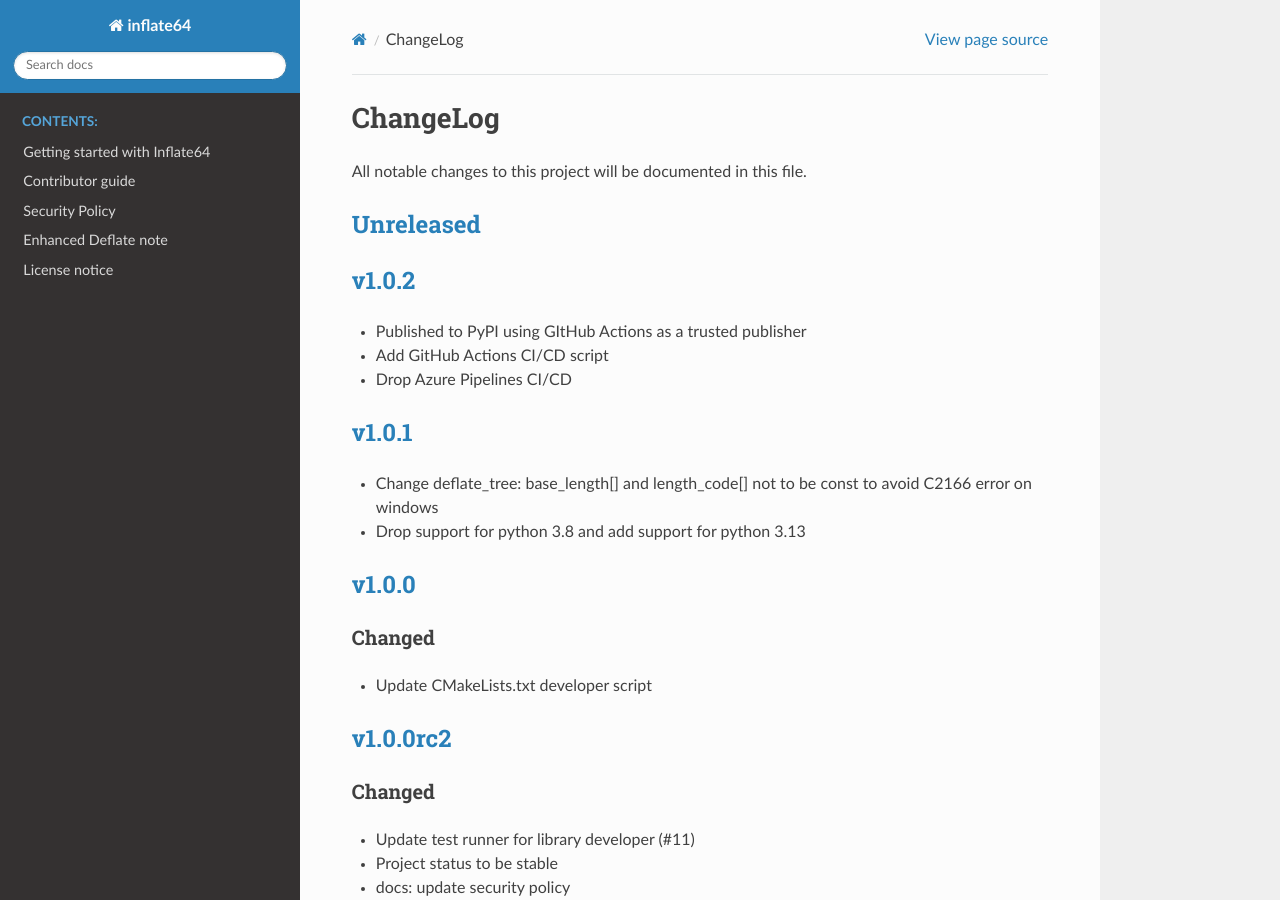
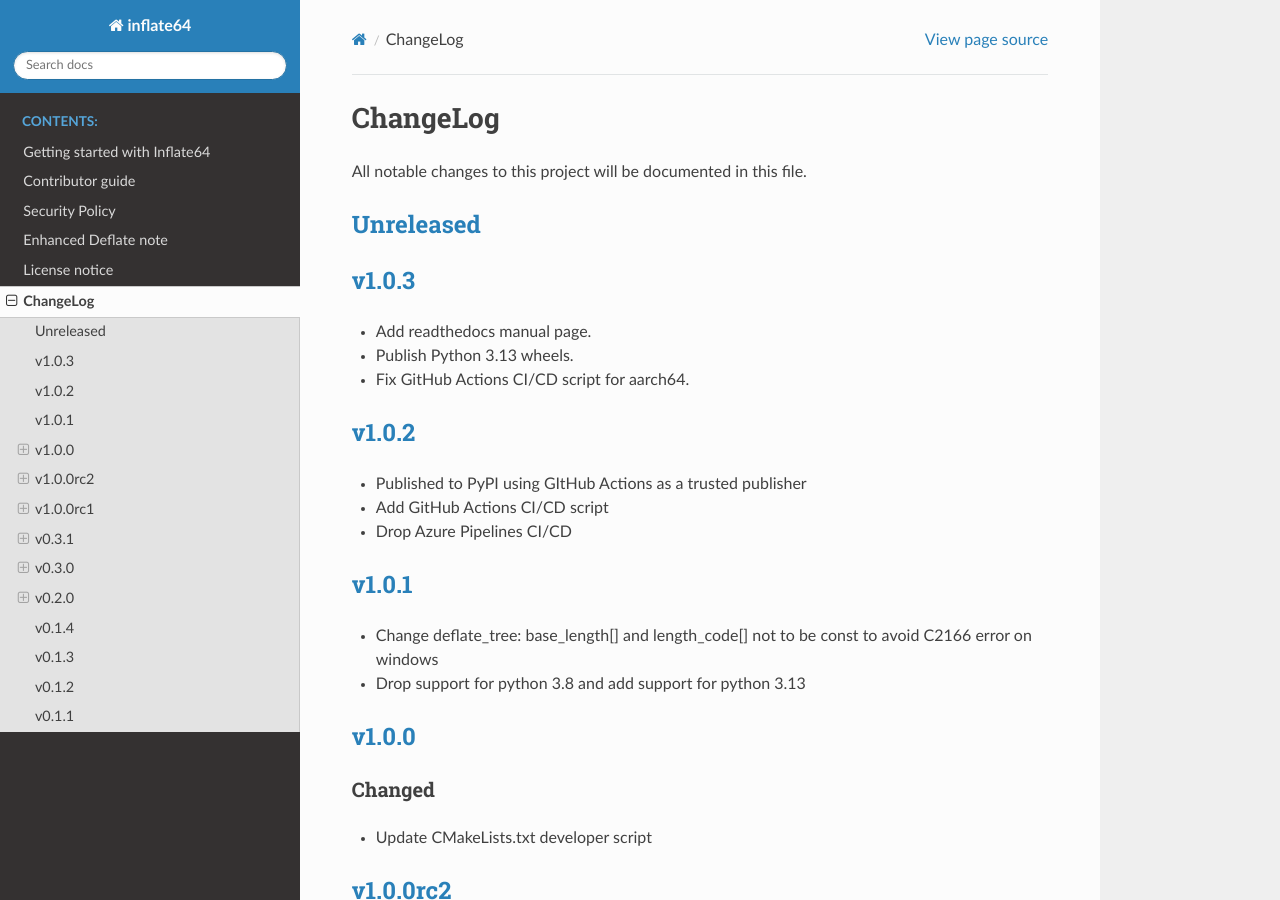
Before and after one commit to miurahr/inflate64, a Sphinx documentation site: the page built from docs/Changelog.rst, in a window 1280 px wide and 900 px high. Built offline with Sphinx 7.4.7 and the Read the Docs theme 3.1.0, drawn with Linux system fonts in a browser that asks for light colours; pages that are not in the unit, such as notebooks, are missing from menus.

Commit message:
Release version 1.0.3

```diff
--- a/docs/Changelog.rst
+++ b/docs/Changelog.rst
@@ -6,6 +6,13 @@ All notable changes to this project will be documented in this file.
 
 `Unreleased`_
 =============
+
+v1.0.3_
+=======
+
+* Add readthedocs manual page.
+* Publish Python 3.13 wheels.
+* Fix GitHub Actions CI/CD script for aarch64.
 
 v1.0.2_
 =======
@@ -113,16 +120,17 @@ v0.1.1_
 * Support decompression/inflation
 
 .. History links
-.. _Unreleased: https://codeberg.org/miurahr/inflate64/compare/v1.0.2...HEAD
-.. _v1.0.2: https://codeberg.org/miurahr/inflate64/compare/v1.0.1...v1.0.2
-.. _v1.0.1: https://codeberg.org/miurahr/inflate64/compare/v1.0.0...v1.0.1
-.. _v1.0.0: https://codeberg.org/miurahr/inflate64/compare/v1.0.0rc2...v1.0.0
-.. _v1.0.0rc2: https://codeberg.org/miurahr/inflate64/compare/v1.0.0rc1...v1.0.0rc2
-.. _v1.0.0rc1: https://codeberg.org/miurahr/inflate64/compare/v0.3.1...v1.0.0rc1
-.. _v0.3.1: https://codeberg.org/miurahr/inflate64/compare/v0.3.0...v0.3.1
-.. _v0.3.0: https://codeberg.org/miurahr/inflate64/compare/v0.2.0...v0.3.0
-.. _v0.2.0: https://codeberg.org/miurahr/inflate64/compare/v0.1.4...v0.2.0
-.. _v0.1.4: https://codeberg.org/miurahr/inflate64/compare/v0.1.3...v0.1.4
-.. _v0.1.3: https://codeberg.org/miurahr/inflate64/compare/v0.1.2...v0.1.3
-.. _v0.1.2: https://codeberg.org/miurahr/inflate64/compare/v0.1.1...v0.1.2
-.. _v0.1.1: https://codeberg.org/miurahr/inflate64/compare/v0.1.0...v0.1.1
+.. _Unreleased: https://github.com/miurahr/inflate64/compare/v1.0.3...HEAD
+.. _v1.0.3: https://github.com/miurahr/inflate64/compare/v1.0.2...v1.0.3
+.. _v1.0.2: https://github.com/miurahr/inflate64/compare/v1.0.1...v1.0.2
+.. _v1.0.1: https://github.com/miurahr/inflate64/compare/v1.0.0...v1.0.1
+.. _v1.0.0: https://github.com/miurahr/inflate64/compare/v1.0.0rc2...v1.0.0
+.. _v1.0.0rc2: https://github.com/miurahr/inflate64/compare/v1.0.0rc1...v1.0.0rc2
+.. _v1.0.0rc1: https://github.com/miurahr/inflate64/compare/v0.3.1...v1.0.0rc1
+.. _v0.3.1: https://github.com/miurahr/inflate64/compare/v0.3.0...v0.3.1
+.. _v0.3.0: https://github.com/miurahr/inflate64/compare/v0.2.0...v0.3.0
+.. _v0.2.0: https://github.com/miurahr/inflate64/compare/v0.1.4...v0.2.0
+.. _v0.1.4: https://github.com/miurahr/inflate64/compare/v0.1.3...v0.1.4
+.. _v0.1.3: https://github.com/miurahr/inflate64/compare/v0.1.2...v0.1.3
+.. _v0.1.2: https://github.com/miurahr/inflate64/compare/v0.1.1...v0.1.2
+.. _v0.1.1: https://github.com/miurahr/inflate64/compare/v0.1.0...v0.1.1
--- a/docs/index.rst
+++ b/docs/index.rst
@@ -17,7 +17,7 @@ The ``inflate64`` package uses C files from ``zlib``.
    security_policy
    technote
    license_notice
-   changelog
+   Changelog
 
 Indices and tables
 ==================
```
